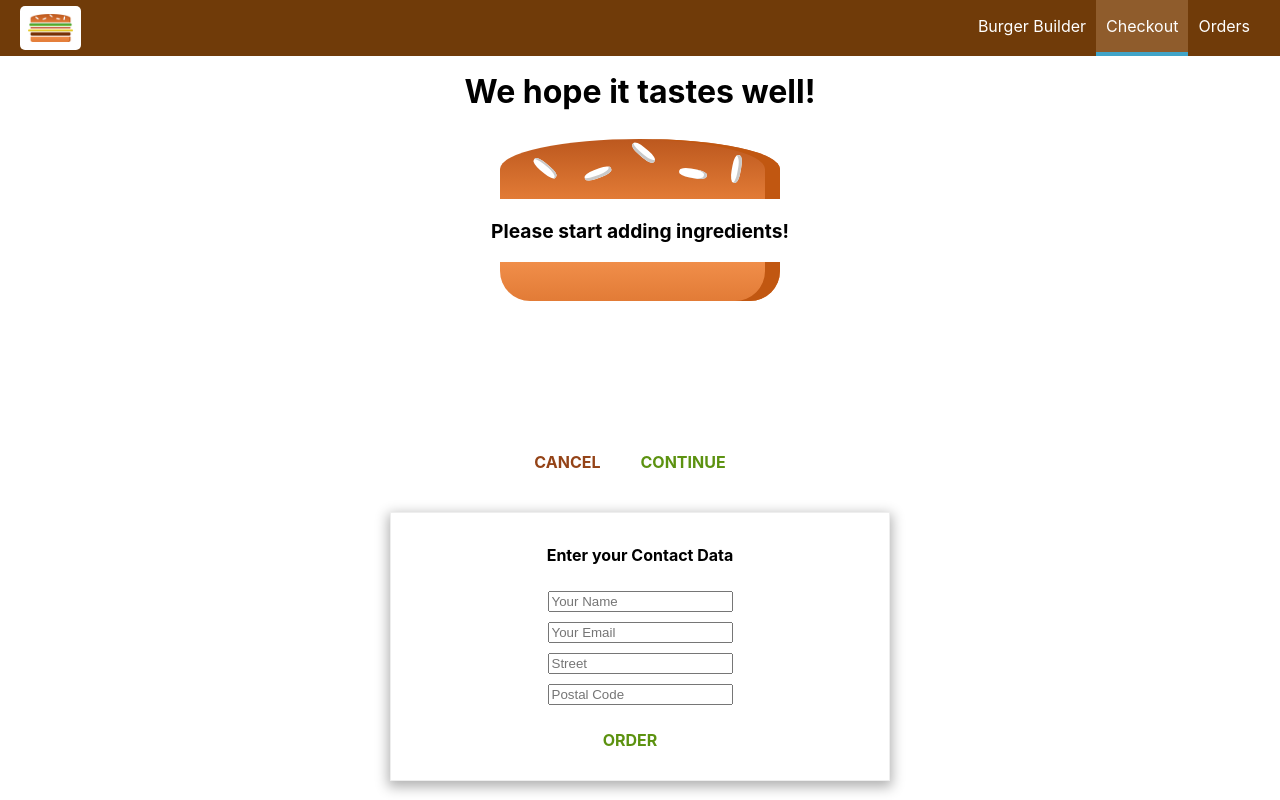
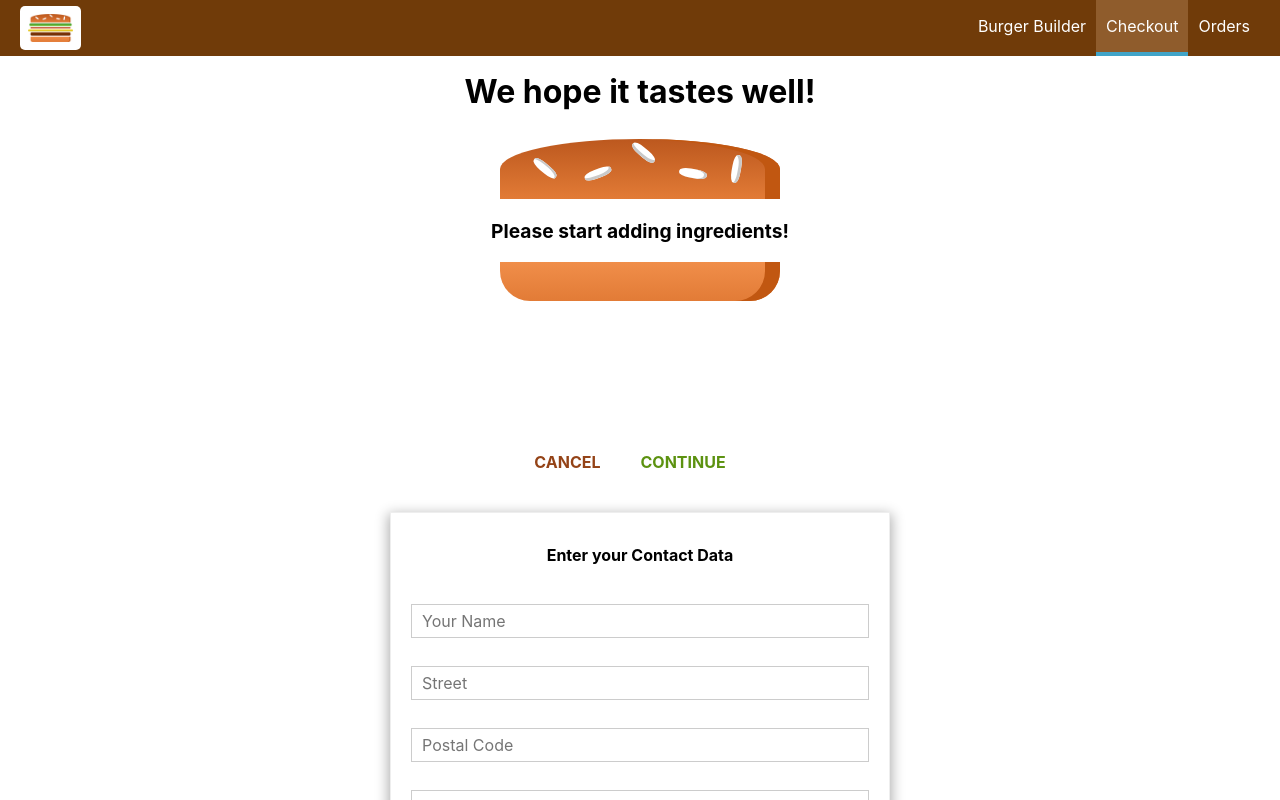
Before and after one commit to konojack/react-burger-app-hooks, a React app: page /checkout in a window 1280 px wide. Both pictures are taken after a click on the button "CONTINUE". Shown: the top 800 px of the page. Built offline with nearby package versions, Linux system fonts and the light colour scheme.

Commit message:
Form handling and Input component

```diff
--- /dev/null
+++ b/src/components/UI/Input/Input.jsx
@@ -0,0 +1,52 @@
+import React from 'react'
+import classes from './Input.module.scss';
+
+const Input = (props) => {
+    let inputElement = null;
+
+    switch (props.elementType) {
+        case ('input'):
+            inputElement = <input
+                className={classes.InputElement}
+                {...props.elementConfig}
+                value={props.value}
+                onChange={props.changed} />
+            break;
+        case ('textarea'):
+            inputElement = <textarea
+                className={classes.InputElement}
+                {...props.elementConfig}
+                value={props.value}
+                onChange={props.changed} />
+            break;
+        case ('select'):
+            inputElement =
+                <select
+                    className={classes.InputElement}
+                    value={props.value}
+                    onChange={props.changed}>
+                    {props.elementConfig.options.map(option => (
+                        <option key={option.value} value={option.value}>
+                            {option.displayValue}
+                        </option>
+                    ))}
+                </select>
+            break;
+        default:
+            inputElement = <input
+                className={classes.InputElement}
+                {...props.elementConfig}
+                value={props.value}
+                onChange={props.changed} />
+            break;
+    }
+
+    return (
+        <div className={classes.Input}>
+            <label className={classes.Label}>{props.label}</label>
+            {inputElement}
+        </div>
+    )
+}
+
+export default Input
--- /dev/null
+++ b/src/components/UI/Input/Input.module.scss
@@ -0,0 +1,27 @@
+.Input {
+    width: 100%;
+    padding: 10px;
+    box-sizing: border-box;
+}
+
+.Label {
+    font-weight: bold;
+    display: block;
+    margin-bottom: 8px;
+}
+
+.InputElement {
+    display: block;
+    box-sizing: border-box;
+    width: 100%;
+    outline: none;
+    border: 1px solid #ccc;
+    background-color: #fff;
+    font: inherit;
+    padding: 6px 10px;
+
+    &:focus {
+        outline: none;
+        background-color: #ccc;
+    }
+}
--- a/src/containers/Checkout/ContactData/ContactData.jsx
+++ b/src/containers/Checkout/ContactData/ContactData.jsx
@@ -3,36 +3,80 @@
 
 import Spinner from 'components/UI/Spinner/Spinner'
 import Button from 'components/UI/Button/Button'
+import Input from 'components/UI/Input/Input'
 import classes from './ContactData.module.scss'
 
 class ContactData extends Component {
     state = {
-        name: '',
-        email: '',
-        address: {
-            street: '',
-            postalCode: ''
+        orderForm: {
+            name: {
+                elementType: 'input',
+                elementConfig: {
+                    type: 'text',
+                    placeholder: 'Your Name'
+                },
+                value: ''
+            },
+            street: {
+                elementType: 'input',
+                elementConfig: {
+                    type: 'text',
+                    placeholder: 'Street'
+                },
+                value: ''
+            },
+            zipCode: {
+                elementType: 'input',
+                elementConfig: {
+                    type: 'text',
+                    placeholder: 'Postal Code'
+                },
+                value: ''
+            },
+            country: {
+                elementType: 'input',
+                elementConfig: {
+                    type: 'text',
+                    placeholder: 'Country'
+                },
+                value: ''
+            },
+            email: {
+                elementType: 'email',
+                elementConfig: {
+                    type: 'text',
+                    placeholder: 'Your E-mail'
+                },
+                value: ''
+            },
+            deliveryMethod: {
+                elementType: 'select',
+                elementConfig: {
+                    options: [
+                        { value: 'fastest', displayValue: 'Fastest' },
+                        { value: 'cheapest', displayValue: 'Cheapest' }
+                    ]
+                },
+                value: ''
+            }
         },
         loading: false
     }
 
-    orderHandler = () => {
-        console.log(this.props.ingredients);
+    orderHandler = (event) => {
+        event.preventDefault();
 
         this.setState({ loading: true });
+        const formData = {};
+
+        for(let formElementIdentifier in this.state.orderForm) {
+            formData[formElementIdentifier] = this.state.orderForm[formElementIdentifier].value;
+        }
+
         const order = {
             ingredients: this.props.ingredients,
             price: this.props.totalPrice,
-            customer: {
-                name: 'Dawid Konojacki',
-                address: {
-                    street: "Teststreet 1",
-                    zipCode: '3423',
-                    country: "Poland"
-                },
-                email: 'test@test.com'
-            },
-            deliveryMethod: 'fastest'
+            orderData: formData
         }
 
         axios.post('/orders.json', order)
@@ -43,13 +87,39 @@
             .catch(error => console.log(error));
     }
 
+    inputChangedHandler = (event, inputIdentifier) => {
+        const myEventTargetValue = event.target.value;
+        this.setState( prevState => ({
+            orderForm: {
+                ...prevState.orderForm,
+                [inputIdentifier]: {
+                    ...prevState.orderForm[inputIdentifier],
+                    value: myEventTargetValue
+                }
+            }
+        }))
+    }
+
+
     render() {
+        const formElementsArray = [];
+        for (let key in this.state.orderForm) {
+            formElementsArray.push({
+                id: key,
+                config: this.state.orderForm[key]
+            })
+        }
         let form = (
-            <form>
-                <input type="text" name="name" placeholder="Your Name" />
-                <input type="email" name="email" placeholder="Your Email" />
-                <input type="text" name="street" placeholder="Street" />
-                <input type="text" name="postal" placeholder="Postal Code" />
+            <form onSubmit={this.orderHandler}>
+                {formElementsArray.map(formElement => (
+                    <Input
+                        key={formElement.id}
+                        elementType={formElement.config.elementType}
+                        elementConfig={formElement.config.elementConfig}
+                        value={formElement.config.value}
+                        changed={(e) => this.inputChangedHandler(e, formElement.id)} />
+                ))}
+                <Button btnType="Success" clicked={this.orderHandler}>ORDER</Button>
             </form>
         );
 
@@ -61,7 +131,6 @@
             <div className={classes.ContactData}>
                 <h4>Enter your Contact Data</h4>
                 {form}
-                <Button btnType="Success" clicked={this.orderHandler}>ORDER</Button>
             </div>
         )
     }
--- a/src/containers/Checkout/ContactData/ContactData.module.scss
+++ b/src/containers/Checkout/ContactData/ContactData.module.scss
@@ -12,10 +12,6 @@
         flex-direction: column;
         align-items: center;
     }
-    input {
-        display: inline-block;
-        margin: 5px 0;
-    }
 }
 
 @media (min-width: 600px) {
```
